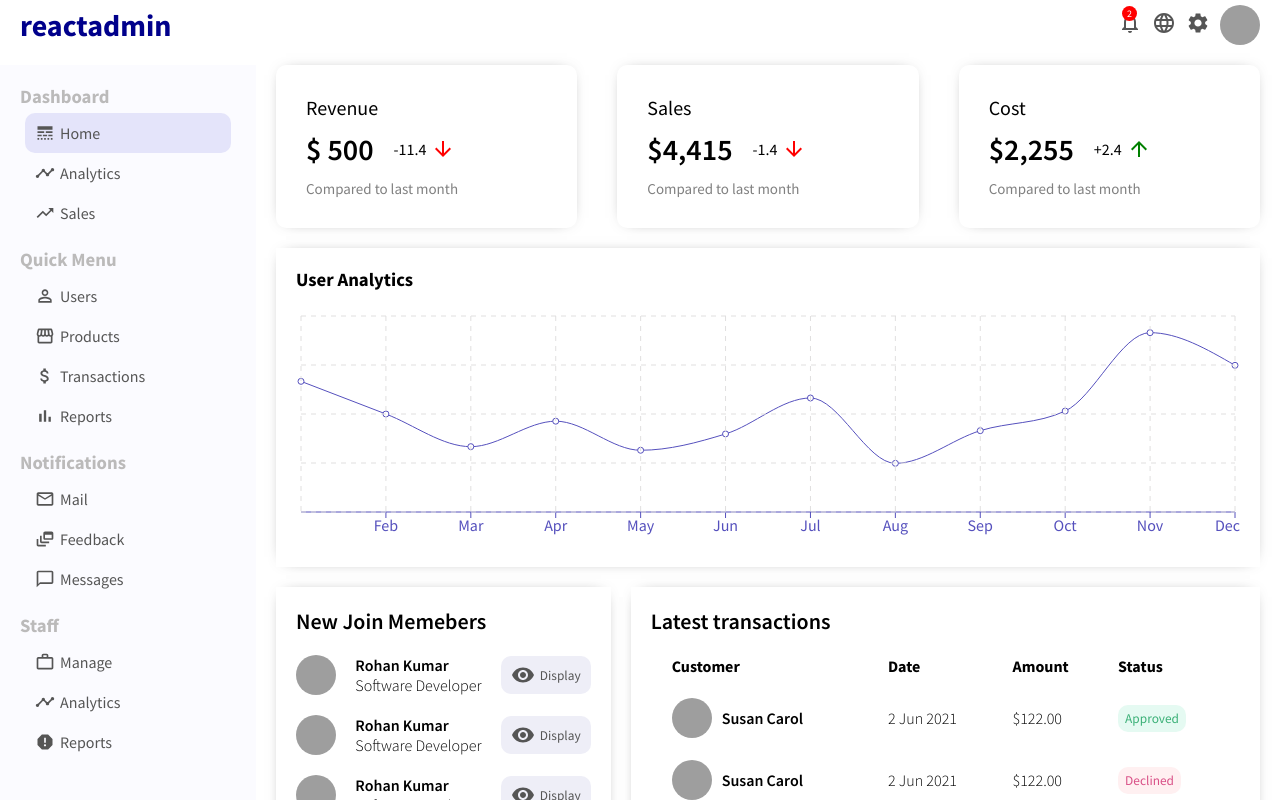
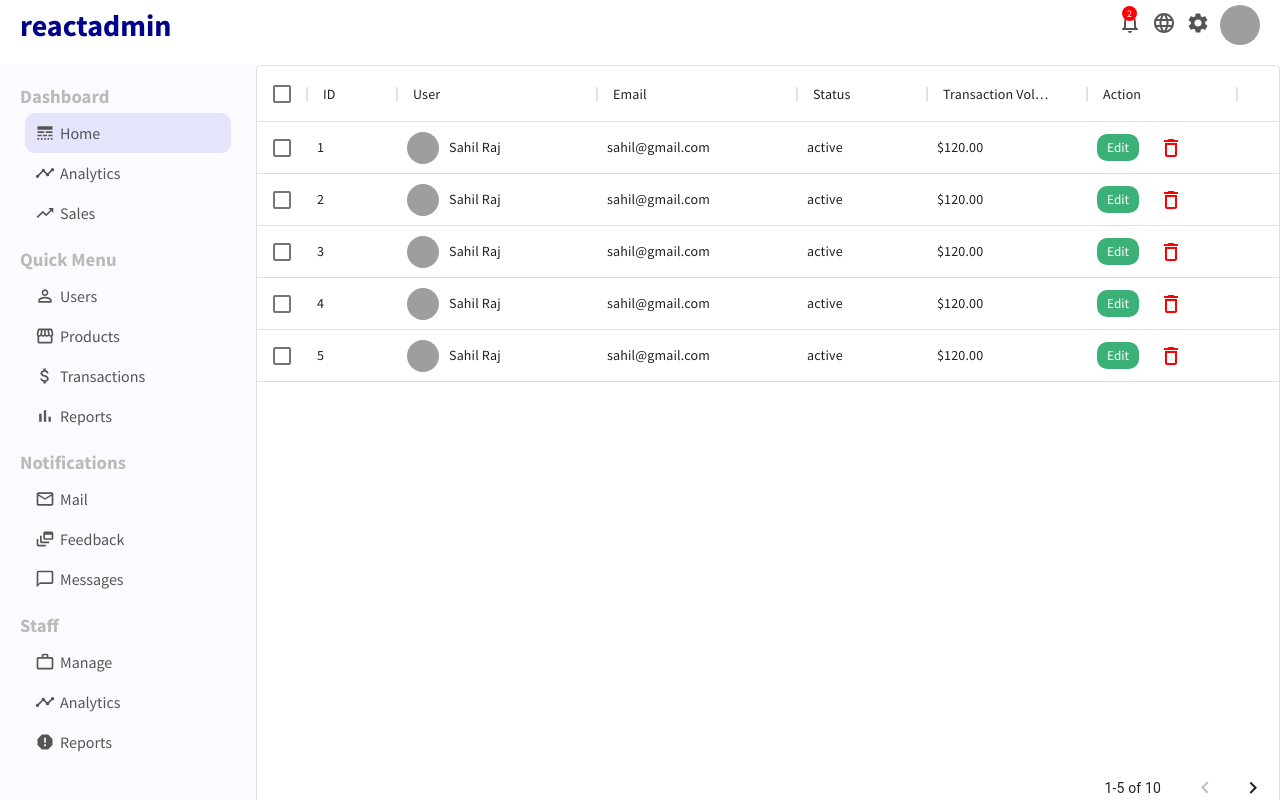
Before and after one commit to kumarrohan2804/admin_dashboard, a React (Create React App) app: page /users in a window 1280 px wide. Shown: the top 800 px of the page. Built offline with nearby package versions, Linux system fonts and the light colour scheme; grey boxes are pictures that could not be loaded.

Commit message:
users page layout completed

```diff
--- a/package.json
+++ b/package.json
@@ -4,12 +4,14 @@
   "private": true,
   "dependencies": {
     "@material-ui/core": "^4.12.3",
+    "@material-ui/data-grid": "^4.0.0-alpha.37",
     "@material-ui/icons": "^4.11.2",
     "@testing-library/jest-dom": "^5.16.1",
     "@testing-library/react": "^12.1.2",
     "@testing-library/user-event": "^13.5.0",
     "react": "^17.0.2",
     "react-dom": "^17.0.2",
+    "react-router-dom": "5",
     "react-scripts": "5.0.0",
     "recharts": "^2.1.8",
     "web-vitals": "^2.1.2"
--- a/src/App.js
+++ b/src/App.js
@@ -1,18 +1,27 @@
-import React from 'react';
-import Sidebar from './Components/Sidebar/Sidebar';
-import TopBar from './Components/TopBar/TopBar';
+import React from "react";
+import Sidebar from "./Components/Sidebar/Sidebar";
+import TopBar from "./Components/TopBar/TopBar";
 import "./app.css";
-import Home from './Pages/Home/Home';
+import Home from "./Pages/Home/Home";
+import { BrowserRouter as Router, Switch, Route } from "react-router-dom";
+import UserList from "./Pages/UserList/UserList";
 
 function App() {
   return (
-    <div className="App">
+    <Router>
       <TopBar />
       <div className="container">
         <Sidebar />
-        <Home />
+        <Switch>
+          <Route path="/" exact>
+            <Home />
+          </Route>
+          <Route path="/users" exact>
+            <UserList />
+          </Route>
+        </Switch>
       </div>
-    </div>
+    </Router>
   );
 }
 
--- /dev/null
+++ b/src/Pages/UserList/UserList.jsx
@@ -0,0 +1,72 @@
+import React, { useState } from "react";
+import "./userlist.css";
+import { DataGrid } from "@material-ui/data-grid";
+import { DeleteOutline } from "@material-ui/icons";
+import { userRows } from "../../dummyData";
+import { Link } from "react-router-dom";
+
+const UserList = () => {
+  const [data, setData] = useState(userRows);
+  const columns = [
+    { field: "id", headerName: "ID", width: 90 },
+    {
+      field: "user",
+      headerName: "User",
+      width: 200,
+      renderCell: (params) => {
+        return (
+          <div className="userListUser">
+            <img className="userListImg" src={params.row.avatar} alt="" />
+            {params.row.username}
+          </div>
+        );
+      },
+    },
+    {
+      field: "email",
+      headerName: "Email",
+      width: 200,
+    },
+    {
+      field: "status",
+      headerName: "Status",
+      width: 130,
+    },
+    {
+      field: "transaction",
+      headerName: "Transaction Volume",
+      description: "This column has a value getter and is not sortable.",
+      sortable: false,
+      width: 160,
+    },
+    {
+      field: "action",
+      headerName: "Action",
+      width: 150,
+      renderCell: (params) => {
+        return (
+          <>
+            <Link to={"/user/" + params.row.id}>
+              <button className="userListEdit">Edit</button>
+            </Link>
+            <DeleteOutline className="userListDelete" />
+          </>
+        );
+      },
+    },
+  ];
+
+  return (
+    <div className="userList">
+      <DataGrid
+        rows={data}
+        columns={columns}
+        pageSize={5}
+        checkboxSelection
+        disableSelectionOnClick
+      />
+    </div>
+  );
+};
+
+export default UserList;
--- /dev/null
+++ b/src/Pages/UserList/userlist.css
@@ -0,0 +1,26 @@
+.userList {
+  flex: 4;
+}
+.userListUser {
+  display: flex;
+  align-items: center;
+}
+.userListImg {
+  width: 32px;
+  height: 32px;
+  border-radius: 50%;
+  object-fit: cover;
+  margin-right: 10px;
+}
+.userListEdit {
+  border: none;
+  border-radius: 10px;
+  padding: 5px 10px;
+  background-color: #3bb077;
+  color: #fff;
+  cursor: pointer;
+  margin-right: 20px;
+}
+.userListDelete {
+  color: red;
+}
--- a/src/dummyData.js
+++ b/src/dummyData.js
@@ -48,3 +48,96 @@
     "Active User": 4490,
   },
 ];
+
+export const userRows = [
+  {
+    id: 1,
+    username: "Sahil Raj",
+    avatar:
+      "https://images.pexels.com/photos/1152994/pexels-photo-1152994.jpeg?auto=compress&cs=tinysrgb&dpr=2&w=500",
+    email: "sahil@gmail.com",
+    status: "active",
+    transaction: "$120.00",
+  },
+  {
+    id: 2,
+    username: "Sahil Raj",
+    avatar:
+      "https://images.pexels.com/photos/1152994/pexels-photo-1152994.jpeg?auto=compress&cs=tinysrgb&dpr=2&w=500",
+    email: "sahil@gmail.com",
+    status: "active",
+    transaction: "$120.00",
+  },
+  {
+    id: 3,
+    username: "Sahil Raj",
+    avatar:
+      "https://images.pexels.com/photos/1152994/pexels-photo-1152994.jpeg?auto=compress&cs=tinysrgb&dpr=2&w=500",
+    email: "sahil@gmail.com",
+    status: "active",
+    transaction: "$120.00",
+  },
+  {
+    id: 4,
+    username: "Sahil Raj",
+    avatar:
+      "https://images.pexels.com/photos/1152994/pexels-photo-1152994.jpeg?auto=compress&cs=tinysrgb&dpr=2&w=500",
+    email: "sahil@gmail.com",
+    status: "active",
+    transaction: "$120.00",
+  },
+  {
+    id: 5,
+    username: "Sahil Raj",
+    avatar:
+      "https://images.pexels.com/photos/1152994/pexels-photo-1152994.jpeg?auto=compress&cs=tinysrgb&dpr=2&w=500",
+    email: "sahil@gmail.com",
+    status: "active",
+    transaction: "$120.00",
+  },
+  {
+    id: 6,
+    username: "Sahil Raj",
+    avatar:
+      "https://images.pexels.com/photos/1152994/pexels-photo-1152994.jpeg?auto=compress&cs=tinysrgb&dpr=2&w=500",
+    email: "sahil@gmail.com",
+    status: "active",
+    transaction: "$120.00",
+  },
+  {
+    id: 7,
+    username: "Sahil Raj",
+    avatar:
+      "https://images.pexels.com/photos/1152994/pexels-photo-1152994.jpeg?auto=compress&cs=tinysrgb&dpr=2&w=500",
+    email: "sahil@gmail.com",
+    status: "active",
+    transaction: "$120.00",
+  },
+  {
+    id: 8,
+    username: "Sahil Raj",
+    avatar:
+      "https://images.pexels.com/photos/1152994/pexels-photo-1152994.jpeg?auto=compress&cs=tinysrgb&dpr=2&w=500",
+    email: "sahil@gmail.com",
+    status: "active",
+    transaction: "$120.00",
+  },
+  {
+    id: 9,
+    username: "Sahil Raj",
+    avatar:
+      "https://images.pexels.com/photos/1152994/pexels-photo-1152994.jpeg?auto=compress&cs=tinysrgb&dpr=2&w=500",
+    email: "sahil@gmail.com",
+    status: "active",
+    transaction: "$120.00",
+  },
+  {
+    id: 10,
+    username: "Sahil Raj",
+    avatar:
+      "https://images.pexels.com/photos/1152994/pexels-photo-1152994.jpeg?auto=compress&cs=tinysrgb&dpr=2&w=500",
+    email: "sahil@gmail.com",
+    status: "active",
+    transaction: "$120.00",
+  },
+];
```
Also changed, not shown: 1 other file (tests, documents, lock files or other folders).
